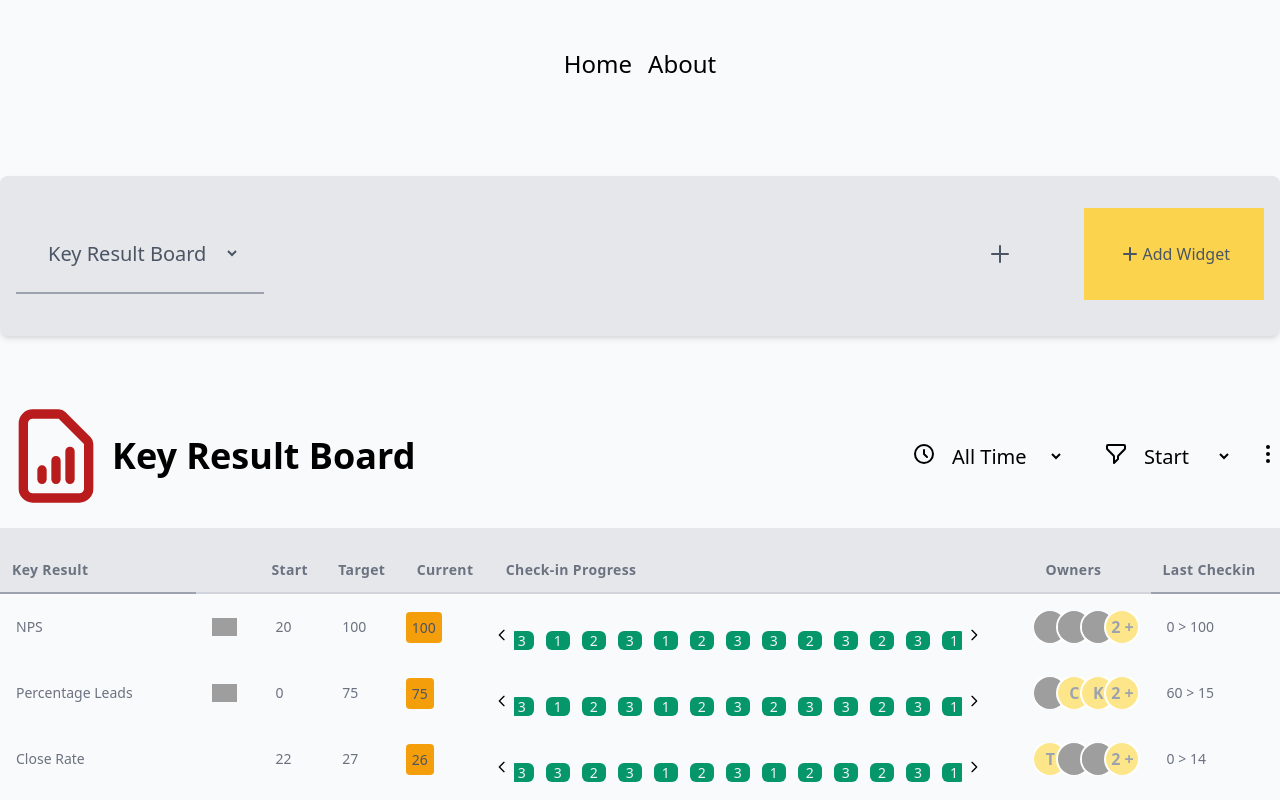
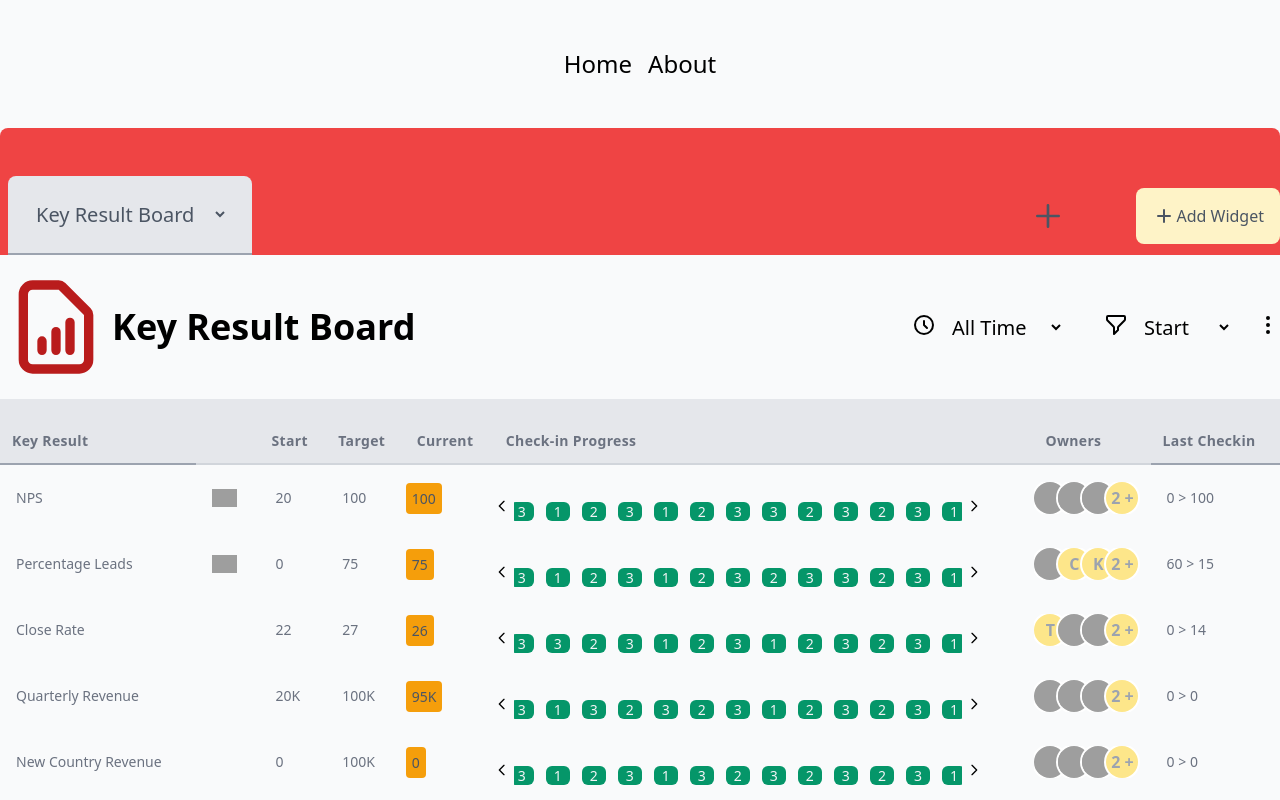
Before and after one commit to Ted2xmen/conectohub, a Vue app: page / in a window 1280 px wide. Shown: the top 800 px of the page. Built offline with nearby package versions, Linux system fonts and the light colour scheme; grey boxes are pictures that could not be loaded.

Commit message:
minor fixes

```diff
--- a/src/assets/tailwind.css
+++ b/src/assets/tailwind.css
@@ -14,7 +14,7 @@ html {
 }
 
 .td-text {
-    @apply  p-4 text-sm text-gray-500 whitespace-nowrap
+    @apply p-4 text-sm text-gray-500 whitespace-nowrap
 }
 
 .avatar {
@@ -22,5 +22,20 @@ html {
 }
 
 .avatar-text {
-    @apply h-8 w-8  ring-2 ring-white rounded-full flex justify-center items-center bg-yellow-200 text-gray-400 font-bold
+    @apply h-8 w-8 ring-2 ring-white rounded-full flex justify-center items-center bg-yellow-200 text-gray-400 font-bold
 }
+
+/* board menu   */
+
+.board {
+    @apply bg-yellow-500 sm:bg-blue-500 md:bg-red-500 flex place-items-center justify-between text-gray-600 pt-12 rounded-t-lg
+}
+
+
+.board-btn {
+    @apply flex place-items-center cursor-pointer border-gray-400 p-6 border-b-2
+}
+
+.board-widget {
+    @apply flex p-4 text-gray-600 bg-yellow-100 m-2 rounded-lg cursor-pointer
+}
--- a/src/components/BoardMenu.vue
+++ b/src/components/BoardMenu.vue
@@ -1,27 +1,15 @@
 <template>
-  <div
-    class="flex place-items-center justify-between py-4 mb-1 px-4 text-gray-600"
-  >
-    <div class="">
-      <div
-        class="
-          flex
-          place-items-center
-          cursor-pointer
-          border-gray-400
-          p-6
-          border-b-2
-        "
-      >
+  <div class="board">
+    <div class="rounded-t-lg bg-gray-200 hover:bg-gray-300 mx-2">
+      <div class="board-btn">
         <select
           aria-label="select"
           class="
-          cursor-pointer
+            cursor-pointer
             focus:text-green-600
             text-xl
             focus:outline-none
             bg-transparent
-            ml-1
           "
         >
           <option class="text-lg text-gray-800">Key Result Board</option>
@@ -31,11 +19,11 @@
       </div>
     </div>
 
-    <div class="flex space-x-6">
-      <div class="flex mx-12 place-items-center cursor-pointer">
+    <div class="flex space-x-10">
+      <div class="flex place-items-center cursor-pointer">
         <svg
           xmlns="http://www.w3.org/2000/svg"
-          class="h-6 w-6"
+          class="h-8 w-8 mx-8"
           fill="none"
           viewBox="0 0 24 24"
           stroke="currentColor"
@@ -49,16 +37,7 @@
         </svg>
       </div>
 
-      <div
-        class="
-          flex
-          p-8
-          text-gray-600
-          bg-yellow-300
-          border-2 border-yellow-300
-          cursor-pointer
-        "
-      >
+      <div class="board-widget">
         <svg
           xmlns="http://www.w3.org/2000/svg"
           class="h-6 w-6"
--- a/src/components/Mobil/Card.vue
+++ /dev/null
@@ -1,96 +0,0 @@
-<template>
-  <div class="grid grid-cols-1 sm:grid-cols-2 gap-2">
-
-<div class="bg-yellow-200 p-4 my-2 mx-2 rounded-md">
-
-
-        <div class="grid items-center space-x-2 text-sm">
-      <div>
-        <a href="#" class="text-blue-500 font-bold hover:underline">
-            {{result}}</a>
-      </div>
-
-      <div class="text-gray-500">Start: {{ start }}</div>
-
-      <div>
-        <span> Target: {{ target }}</span>
-      </div>
-    </div>
-
-    <div class="text-sm text-gray-700">Current {{ current }}</div>
-
-    <div id="owners" class="flex items-center -space-x-2 justify-start overflow-hidden">
-        <div>
-          <img
-            className="avatar"
-            v-if="owners[0].avatar"
-            :src="owners[0].avatar"
-            alt=""
-          />
-          <span v-else class="avatar-text">{{
-            owners[0].title.slice(0, 1)
-          }}</span>
-        </div>
-
-        <div>
-          <img
-            className="avatar"
-            v-if="owners[1].avatar"
-            :src="owners[1].avatar"
-            alt=""
-          />
-          <span v-else class="avatar-text">{{
-            owners[1].title.slice(0, 1)
-          }}</span>
-        </div>
-
-        <div>
-          <img
-            className="avatar"
-            v-if="owners[2].avatar"
-            :src="owners[2].avatar"
-            alt=""
-          />
-          <span v-else class="avatar-text">{{
-            owners[2].title.slice(0, 1)
-          }}</span>
-        </div>
-
-        <div>
-          <span v-if="owners.length > 3" class="avatar-text">2 +</span>
-        </div>
-
-    </div>
-
-         <div class="flex
-          space-y-2 space-x-1
-          overflow-x-scroll" v-for="(n, i) in progress" :key="i">
-          <BoxComponent :number="n" color="green" />
-        </div>
-</div>
-
-
-
-  </div>
-</template>
-
-
-<script>
-import BoxComponent from "@/components/Box/BoxComponent.vue";
-export default {
-    components: {
-        BoxComponent
-    },
-  props: [
-    "result",
-    "icon",
-    "start",
-    "target",
-    "current",
-    "progress",
-    "owners",
-    "last",
-    "color",
-  ],
-};
-</script>
--- a/src/components/Mobil/CardItem.vue
+++ b/src/components/Mobil/CardItem.vue
@@ -1,8 +1,8 @@
 <template>
-  <div class="p-2">
+  <div class="p-2 grid grid-cols-1 sm:grid-cols-1 gap-2">
 
     <div class="p-4 rounded-md shadow-md bg-gray-400">
-      <div>
+      <div v-if="false">
         <span class="text-sm">Check-in Progress</span>
         <div class="flex py-2">
           <div v-for="item in 18" :key="item" class="px-1 gap-2">
--- a/src/components/TableContainer.vue
+++ b/src/components/TableContainer.vue
@@ -1,6 +1,6 @@
 <template>
-  <div class="rounded-lg shadow-md md:container md:mx-auto justify-center">
-    <div class="py-4 my-12 rounded-lg bg-gray-200 shadow-md">
+  <div class="container mx-auto justify-center">
+    <div>
       <BoardMenu />
     </div>
     <div class="overflow-auto hidden md:block">
@@ -23,21 +23,6 @@
       </table>
     </div>
 
-    <!-- mobile - card -->
-    <!-- <div v-for="(c, i) in Data" :key="i" class="md:hidden">
-       <Card
-            :result="c.key"
-            :icon="c.icon"
-            :start="c.start"
-            :target="c.target"
-            :current="c.current"
-            :progress="c.checkinprogress"
-            :owners="c.owners"
-            :last="c.lastcheckin"
-            :color="c.color"
-     />
-      </div> -->
-
     <div v-for="(c, i) in Data" :key="i" class="md:hidden">
       <CardItem
         :result="c.key"
@@ -56,7 +41,6 @@
 import TableMenu from "@/components/TableMenu";
 import BoardMenu from "@/components/BoardMenu";
 
-// import Card from '@/components/Mobil/Card.vue'
 import CardItem from "@/components/Mobil/CardItem.vue";
 
 import TRComponent from "@/components/Table/TRComponent.vue";
@@ -71,7 +55,6 @@ export default {
     TRComponent,
     TableMenu,
     BoardMenu,
-    // Card,
     CardItem,
   },
   data() {
--- a/src/views/Home.vue
+++ b/src/views/Home.vue
@@ -1,8 +1,6 @@
 <template>
-  <div id="home" class="pb-24">
-
+  <div id="home" class="pb-12">
     <TableContainer />
-
   </div>
 </template>
 
```
